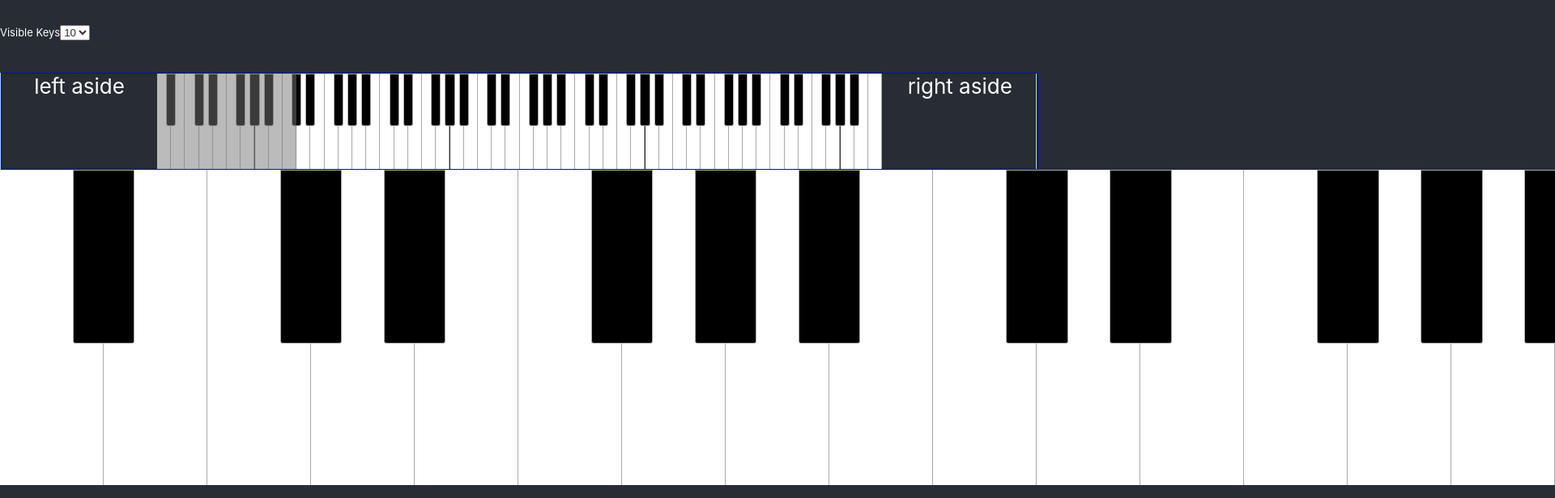
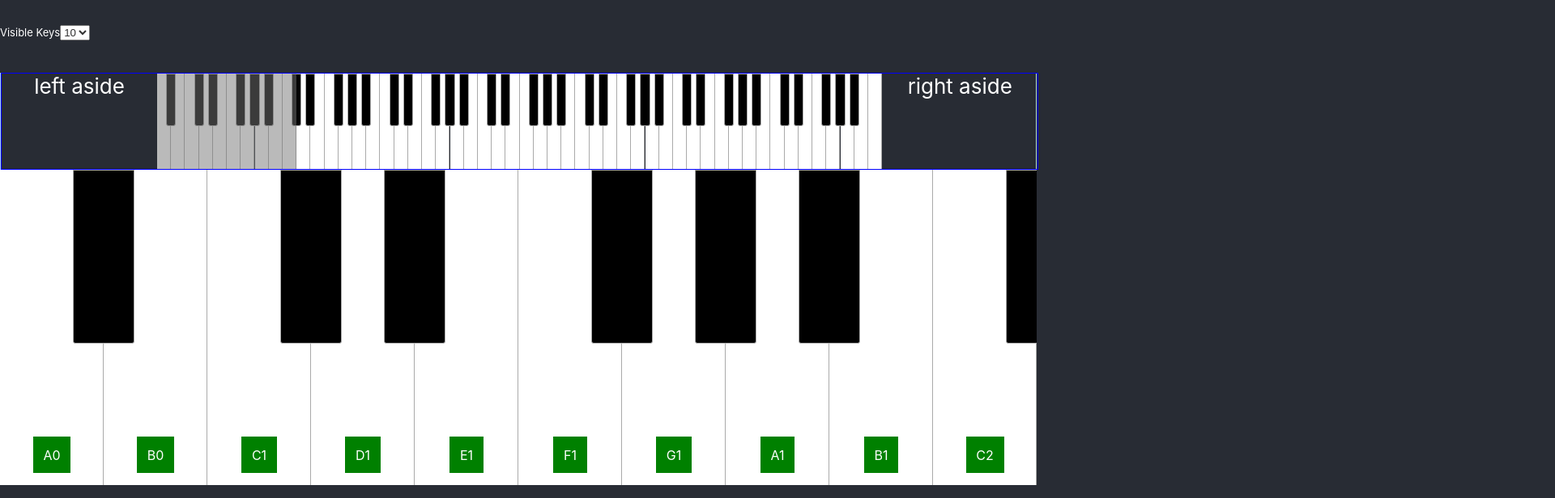
Before and after one commit to mrChernicharo/ts-piano, a React (Vite) app: page / in a window 1280 px wide. Shown: the top 616 px of the page at 81% size, 1920 px wide, since content can reach past the window. Built offline with nearby package versions, Linux system fonts and the light colour scheme.

Commit message:
note-names

```diff
--- a/src/App.tsx
+++ b/src/App.tsx
@@ -1,17 +1,25 @@
-import React from 'react';
+import { useEffect, useRef } from 'react';
 import { MainPiano } from './components/MainPiano';
 import { MiniPiano } from './components/MiniPiano';
 import { SettingsPane } from './components/SettingsPane';
 import './styles/App.scss';
 
 export default function App() {
+	const containerRef = useRef<HTMLDivElement>(null);
+
+	function handleChangePianoOffset(offset: number) {
+		containerRef.current?.scrollTo({ behavior: 'smooth', left: offset });
+	}
+
+	useEffect(() => {}, []);
+
 	return (
-		<div id="App">
+		<div ref={containerRef} id="App">
 			<SettingsPane />
 
 			<MiniPiano />
 
-			<MainPiano />
+			<MainPiano onChangeOffset={handleChangePianoOffset} />
 		</div>
 	);
 }
--- a/src/components/MainPiano/index.tsx
+++ b/src/components/MainPiano/index.tsx
@@ -6,10 +6,11 @@ import { NOTES } from '../../lib/constants';
 import '../../styles/MainPiano.scss';
 import PianoKey from '../shared/PianoKey';
 
-interface IMainPianoProps {}
+interface Props {
+	onChangeOffset: (offset: number) => void;
+}
 
-export const MainPiano: React.FC<IMainPianoProps> = props => {
-	const containerRef = useRef<HTMLDivElement>(null);
+export function MainPiano({ onChangeOffset }: Props) {
 	const pianoRef = useRef<HTMLDivElement>(null);
 	const { width: pianoWidth } = useElementWidth(pianoRef);
 	const { visibleKeys, firstVisibleNoteIndex } = useSettingsContext();
@@ -25,21 +26,34 @@ export const MainPiano: React.FC<IMainPianoProps> = props => {
 	// );
 
 	useEffect(() => {
-		console.log(firstVisibleNoteIndex);
+		console.log(
+			firstVisibleNoteIndex,
+			keyWidth,
+			firstVisibleNoteIndex * keyWidth
+			// pianoRef.current?.style,
+			// pianoRef.current?.scrollLeft
+		);
+
+		onChangeOffset(firstVisibleNoteIndex * keyWidth);
 	}, [firstVisibleNoteIndex]);
 
 	return (
 		<div
-			ref={containerRef}
 			id="MainPiano"
 			//@ts-ignore
 			style={{ '--key-width': `${keyWidth}px` }}
 		>
 			<main ref={pianoRef}>
 				{NOTES.map(note => (
-					<PianoKey key={note} note={note} />
+					<PianoKey key={note} note={note}>
+						<div className="note-name">
+							<span style={{ backgroundColor: 'green' }}>
+								{note}
+							</span>
+						</div>
+					</PianoKey>
 				))}
 			</main>
 		</div>
 	);
-};
+}
--- a/src/components/shared/PianoKey.tsx
+++ b/src/components/shared/PianoKey.tsx
@@ -1,15 +1,17 @@
+import { ReactNode } from 'react';
 import { isFlat } from '../../lib/helpers';
 
 interface IPianoKeyProps {
 	note: string;
+	children?: ReactNode;
 }
 
-export default function PianoKey({ note }: IPianoKeyProps) {
+export default function PianoKey({ note, children }: IPianoKeyProps) {
 	const isBemol = isFlat(note);
 
 	return (
-		<div
-			className={`${note} ${isBemol ? 'black' : 'white'} piano-key`}
-		></div>
+		<div className={`${note} ${isBemol ? 'black' : 'white'} piano-key`}>
+			{children}
+		</div>
 	);
 }
--- a/src/styles/App.scss
+++ b/src/styles/App.scss
@@ -3,5 +3,5 @@
 	height: var(--app-height);
 	display: grid;
 	grid-template-rows: 15% 20% 65%;
-	// overflow-x: hidden;
+	overflow-x: hidden;
 }
--- a/src/styles/MainPiano.scss
+++ b/src/styles/MainPiano.scss
@@ -15,6 +15,19 @@
 				width: var(--key-width);
 				background-color: white;
 				border-right: 1px solid #aaa;
+
+				.note-name {
+					position: absolute;
+					bottom: calc(var(--key-width) * 0.2);
+					width: var(--key-width);
+					// border: 1px solid red;
+
+					span {
+						// color: black;
+						font-size: min(calc(var(--key-width) * 0.36), 16px);
+						padding: calc(var(--key-width) * 0.1);
+					}
+				}
 			}
 
 			&.black {
@@ -28,6 +41,10 @@
 				margin-left: calc(calc(var(--black-key-width) / 2) * -1);
 				z-index: 2;
 				background-color: black;
+
+				.note-name {
+					display: none;
+				}
 			}
 		}
 	}
```
